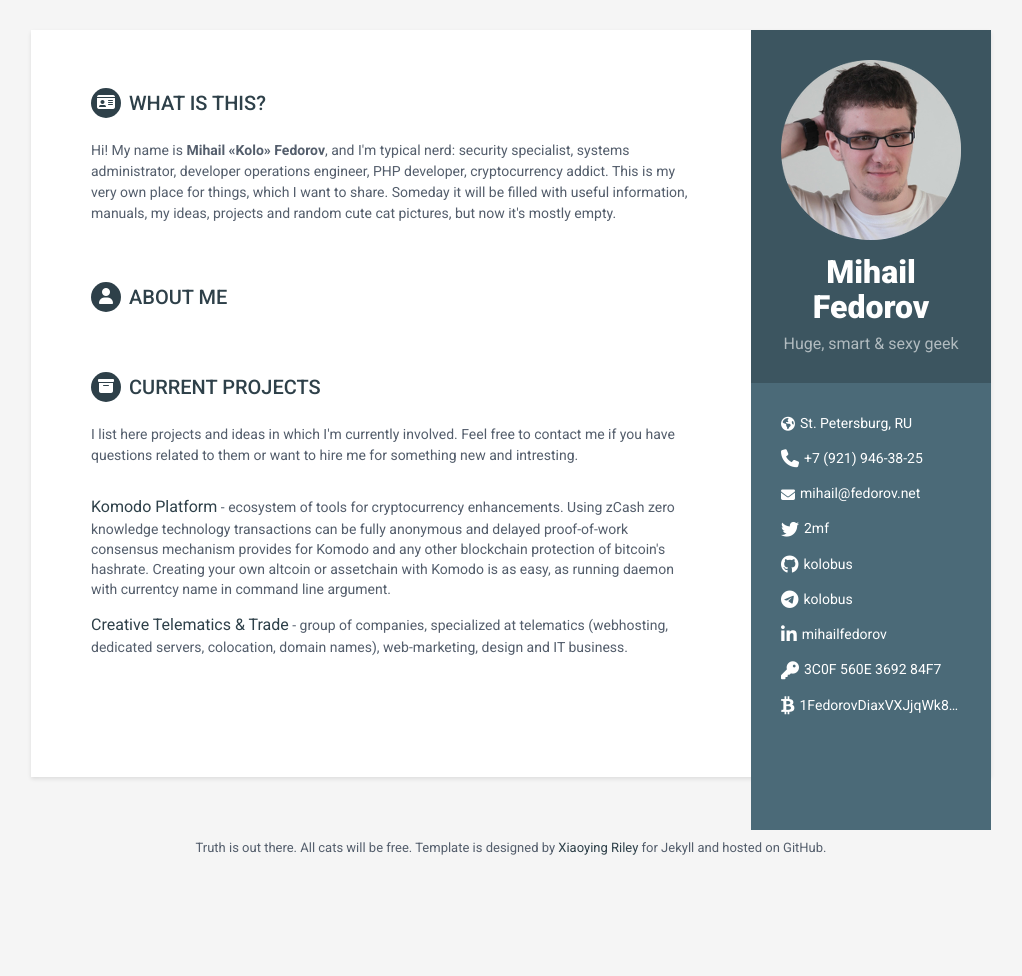
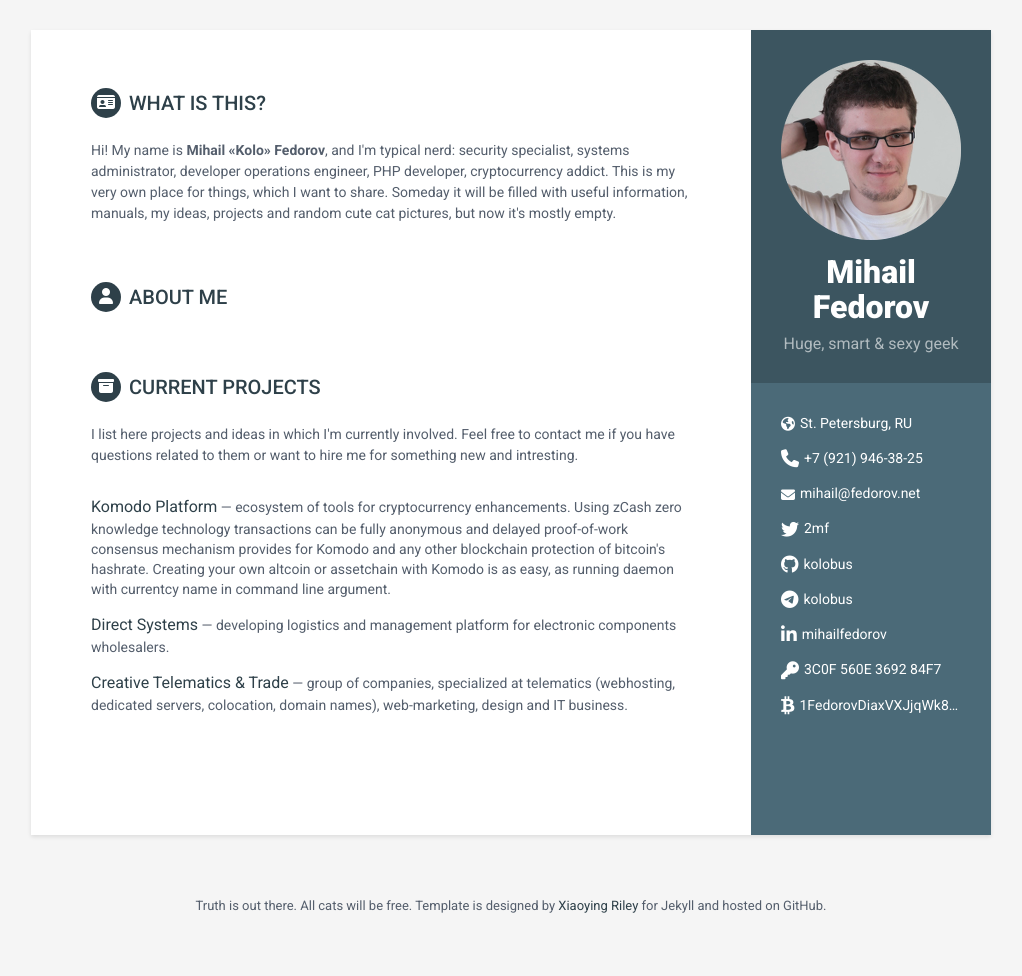
Before and after one commit to kolobus/fedorov.net, a Jekyll site: the page built from index.html, in a window 1280 px wide. Shown: the whole page, without its empty margins (129-1151 px from the left). Built offline with Jekyll 4.4.1, drawn with Linux system fonts in a browser that asks for light colours; nearby versions of some CDN libraries; before the commit the page ends 918 px from its top, so only the background shows below that.

Commit message:
random stuff

```diff
--- a/index.html
+++ b/index.html
@@ -22,9 +22,12 @@ layout: default
     <p>I list here projects and ideas in which I'm currently involved. Feel free to contact me if you have questions related to them or want to hire me for something new and intresting.</p>
   </div>
   <div class="item">
-        <span class="project-title"><a href="https://komodoplatform.com">Komodo Platform</a></span> - <span class="project-tagline">ecosystem of tools for cryptocurrency enhancements. Using zCash zero knowledge technology transactions can be fully anonymous and delayed proof-of-work consensus mechanism provides for Komodo and any other blockchain protection of bitcoin's hashrate. Creating your own altcoin or assetchain with Komodo is as easy, as running daemon with currentcy name in command line argument.</span>
+        <span class="project-title"><a href="https://komodoplatform.com">Komodo Platform</a></span> &mdash; <span class="project-tagline">ecosystem of tools for cryptocurrency enhancements. Using zCash zero knowledge technology transactions can be fully anonymous and delayed proof-of-work consensus mechanism provides for Komodo and any other blockchain protection of bitcoin's hashrate. Creating your own altcoin or assetchain with Komodo is as easy, as running daemon with currentcy name in command line argument.</span>
   </div>
   <div class="item">
-        <span class="project-title"><a href="https://creativetelematics.org">Creative Telematics &amp; Trade</a></span> - <span class="project-tagline">group of companies, specialized at telematics (webhosting, dedicated servers, colocation, domain names), web-marketing, design and IT business.</span>
+        <span class="project-title"><a href="https://directsystems.ru">Direct Systems</a></span> &mdash; <span class="project-tagline">developing logistics and management platform for electronic components wholesalers.</span>
+  </div>
+  <div class="item">
+        <span class="project-title"><a href="https://creativetelematics.org">Creative Telematics &amp; Trade</a></span> &mdash; <span class="project-tagline">group of companies, specialized at telematics (webhosting, dedicated servers, colocation, domain names), web-marketing, design and IT business.</span>
   </div>
 </section>
```
